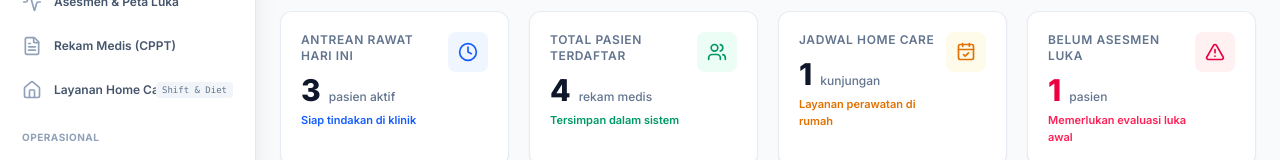
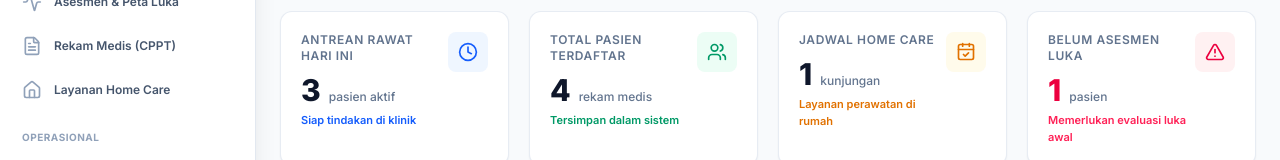
Before and after one commit to xamiuz/Rumah_Luka_Borneo, a Next.js app: page / in a window 1280 px wide. Shown: the part 202-362 px from the top of the page. Built offline with nearby package versions, Linux system fonts and the light colour scheme; no server answers; the database is empty.

Commit message:
clean(sidebar): remove redundant 'Live' and 'Shift & Diet' badges from sidebar navigation

```diff
--- a/src/components/layout/Sidebar.tsx
+++ b/src/components/layout/Sidebar.tsx
@@ -50,7 +50,6 @@ export function Sidebar() {
       label: 'Dashboard Klinis',
       href: '/',
       icon: LayoutDashboard,
-      badge: 'Live',
     },
     {
       label: 'Direktori Pasien',
@@ -71,7 +70,6 @@ export function Sidebar() {
       label: 'Layanan Home Care',
       href: '/homecare',
       icon: Home,
-      badge: 'Shift & Diet',
     },
   ];
 
@@ -176,11 +174,6 @@ export function Sidebar() {
                   >
                     {item.label}
                   </span>
-                  {isExpanded && item.badge && !isActive && (
-                    <span className="text-[9px] bg-slate-100 text-slate-500 px-1.5 py-0.5 rounded font-mono font-medium shrink-0 ml-auto">
-                      {item.badge}
-                    </span>
-                  )}
                   {isExpanded && isActive && (
                     <ChevronRight className="w-3.5 h-3.5 text-blue-600 shrink-0 ml-auto" />
                   )}
```
